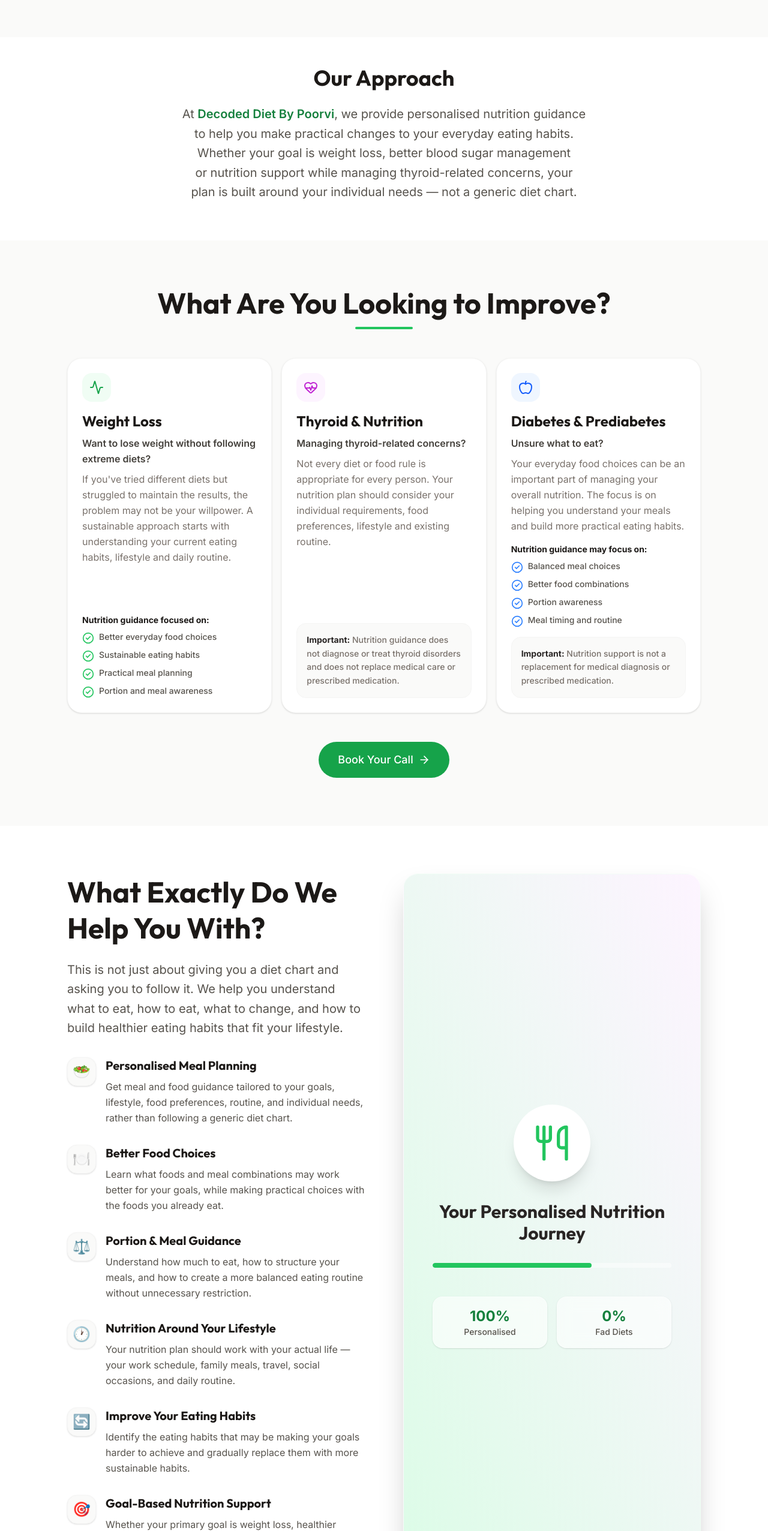
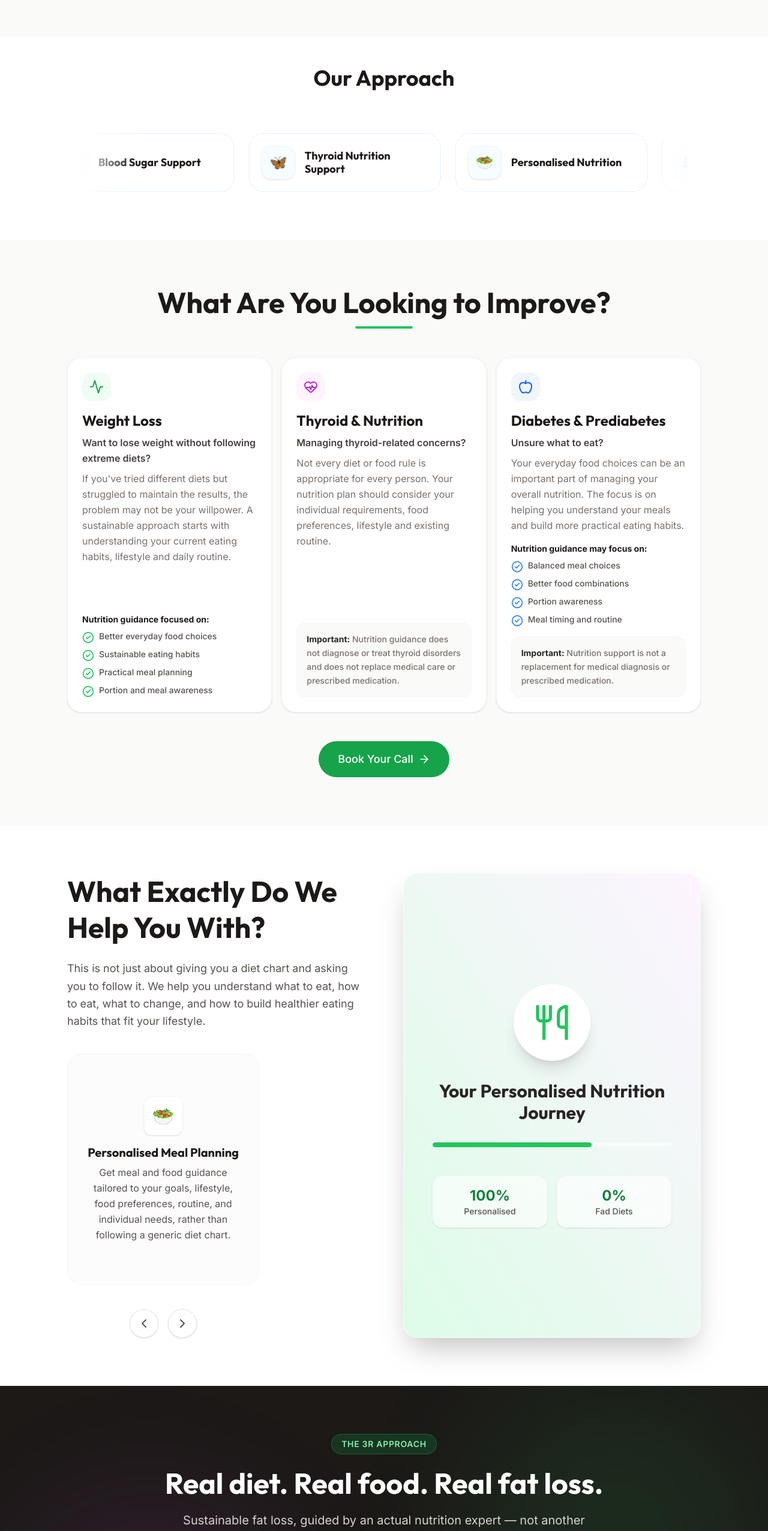
Before and after one commit to connecttws/DT_Poorve_Page, a Next.js app: page / in a window 1280 px wide. Shown: the part 1353-3906 px from the top of the page at 60% size. Built offline with nearby package versions, Linux system fonts and the light colour scheme.

Commit message:
Update carousels for approach and services section

```diff
--- a/src/app/page.tsx
+++ b/src/app/page.tsx
@@ -1,12 +1,27 @@
 "use client";
 
 import { motion } from "framer-motion";
-import { ArrowRight, CheckCircle2, ChevronDown, Utensils, Apple, Activity, HeartPulse, Play } from "lucide-react";
+import { ArrowRight, CheckCircle2, ChevronDown, Utensils, Apple, Activity, HeartPulse, Play, ChevronLeft, ChevronRight } from "lucide-react";
 import Image from "next/image";
-import { useState } from "react";
+import { useState, useRef } from "react";
 
 export default function Home() {
   const [openFaq, setOpenFaq] = useState<number | null>(0);
+  const carouselRef = useRef<HTMLDivElement>(null);
+
+  const scrollCarousel = (direction: "left" | "right") => {
+    if (carouselRef.current) {
+      const firstChild = carouselRef.current.children[0] as HTMLElement;
+      const cardWidth = firstChild ? firstChild.offsetWidth : 300;
+      const gap = 16; // 1rem (gap-4)
+      const scrollAmount = cardWidth + gap;
+      carouselRef.current.scrollBy({
+        left: direction === "left" ? -scrollAmount : scrollAmount,
+        behavior: "smooth"
+      });
+    }
+  };
+
   const fadeIn = {
     hidden: { opacity: 0, y: 20 },
     visible: { opacity: 1, y: 0, transition: { duration: 0.6 } }
@@ -106,14 +121,54 @@
             whileInView="visible"
             viewport={{ once: true, margin: "-100px" }}
             variants={staggerContainer}
-            className="max-w-3xl mx-auto text-center"
+            className="max-w-5xl mx-auto text-center"
           >
-            <motion.h2 variants={fadeIn} className="text-2xl md:text-4xl font-bold text-stone-900 mb-6">
+            <motion.h2 variants={fadeIn} className="text-2xl md:text-4xl font-bold text-stone-900 mb-10 lg:mb-14">
               Our Approach
             </motion.h2>
-            <motion.p variants={fadeIn} className="text-lg md:text-xl text-stone-600 leading-relaxed text-balance">
-              At <span className="text-brand-700 font-semibold">Decoded Diet By Poorvi</span>, we provide personalised nutrition guidance to help you make practical changes to your everyday eating habits. Whether your goal is weight loss, better blood sugar management or nutrition support while managing thyroid-related concerns, your plan is built around your individual needs — not a generic diet chart.
-            </motion.p>
+
+            <div className="relative w-full overflow-hidden py-4">
+              {/* Fade overlays for smooth entry/exit */}
+              <div className="absolute top-0 left-0 w-8 md:w-24 h-full bg-gradient-to-r from-white to-transparent z-10 pointer-events-none"></div>
+              <div className="absolute top-0 right-0 w-8 md:w-24 h-full bg-gradient-to-l from-white to-transparent z-10 pointer-events-none"></div>
+
+              <motion.div
+                animate={{ x: ["0%", "-50%"] }}
+                transition={{ ease: "linear", duration: 25, repeat: Infinity }}
+                className="flex gap-4 md:gap-6 w-max"
+              >
+                {[
+                  { icon: "🥗", title: "Personalised Nutrition" },
+                  { icon: "⚖️", title: "Sustainable Weight Management" },
+                  { icon: "🩸", title: "Blood Sugar Support" },
+                  { icon: "🦋", title: "Thyroid Nutrition Support" },
+                  { icon: "🥗", title: "Personalised Nutrition" },
+                  { icon: "⚖️", title: "Sustainable Weight Management" },
+                  { icon: "🩸", title: "Blood Sugar Support" },
+                  { icon: "🦋", title: "Thyroid Nutrition Support" },
+                  { icon: "🥗", title: "Personalised Nutrition" },
+                  { icon: "⚖️", title: "Sustainable Weight Management" },
+                  { icon: "🩸", title: "Blood Sugar Support" },
+                  { icon: "🦋", title: "Thyroid Nutrition Support" },
+                  { icon: "🥗", title: "Personalised Nutrition" },
+                  { icon: "⚖️", title: "Sustainable Weight Management" },
+                  { icon: "🩸", title: "Blood Sugar Support" },
+                  { icon: "🦋", title: "Thyroid Nutrition Support" }
+                ].map((item, i) => (
+                  <div
+                    key={i}
+                    className="flex items-center gap-4 p-4 md:p-5 rounded-[1.5rem] bg-white border border-sky-100 hover:border-sky-300 hover:shadow-lg hover:shadow-sky-100 transition-all duration-300 group w-[260px] md:w-[320px] shrink-0"
+                  >
+                    <div className="w-14 h-14 shrink-0 rounded-2xl bg-sky-50/50 border border-sky-50 flex items-center justify-center text-2xl shadow-sm group-hover:scale-110 transition-transform duration-300">
+                      {item.icon}
+                    </div>
+                    <h3 className="text-base md:text-lg font-bold text-stone-900 leading-tight text-left">
+                      {item.title}
+                    </h3>
+                  </div>
+                ))}
+              </motion.div>
+            </div>
           </motion.div>
         </div>
       </section>
@@ -238,11 +293,17 @@
               <motion.h2 variants={fadeIn} className="text-3xl md:text-5xl font-bold text-stone-900 mb-6 leading-tight">
                 What Exactly Do We Help You With?
               </motion.h2>
-              <motion.p variants={fadeIn} className="text-xl text-stone-600 mb-8 leading-relaxed">
+              <motion.p variants={fadeIn} className="text-base md:text-lg text-stone-600 mb-8 leading-relaxed">
                 This is not just about giving you a diet chart and asking you to follow it. We help you understand what to eat, how to eat, what to change, and how to build healthier eating habits that fit your lifestyle.
               </motion.p>
 
-              <div className="space-y-8">
+              <div className="flex flex-col items-center lg:items-start w-full">
+                <div className="relative group/carousel w-[280px] sm:w-[320px]">
+                  <div
+                    ref={carouselRef}
+                    className="flex gap-4 overflow-x-auto snap-x snap-mandatory pb-4 pt-2 scrollbar-hide"
+                    style={{ scrollbarWidth: 'none', msOverflowStyle: 'none' }}
+                  >
                     {[
                       { icon: "🥗", title: "Personalised Meal Planning", desc: "Get meal and food guidance tailored to your goals, lifestyle, food preferences, routine, and individual needs, rather than following a generic diet chart." },
                       { icon: "🍽️", title: "Better Food Choices", desc: "Learn what foods and meal combinations may work better for your goals, while making practical choices with the foods you already eat." },
@@ -251,16 +312,41 @@
                       { icon: "🔄", title: "Improve Your Eating Habits", desc: "Identify the eating habits that may be making your goals harder to achieve and gradually replace them with more sustainable habits." },
                       { icon: "🎯", title: "Goal-Based Nutrition Support", desc: "Whether your primary goal is weight loss, healthier eating, thyroid-related nutrition support, or blood sugar management, your nutrition approach is built around your specific requirements." }
                     ].map((item, i) => (
-                  <motion.div key={i} variants={fadeIn} className="flex gap-4">
-                    <div className="w-12 h-12 rounded-2xl bg-stone-50 flex items-center justify-center text-2xl shrink-0 shadow-sm border border-stone-100">
+                      <div key={i} className="w-[280px] sm:w-[320px] shrink-0 snap-center">
+                        <motion.div
+                          variants={fadeIn}
+                          className="bg-stone-50/50 p-6 sm:p-8 rounded-[1.5rem] border border-stone-100 hover:shadow-lg hover:shadow-stone-200/50 hover:bg-white transition-all duration-300 group flex flex-col gap-4 items-center justify-center w-full h-full"
+                        >
+                          <div className="w-16 h-16 shrink-0 rounded-xl bg-white border border-stone-100/50 shadow-sm flex items-center justify-center text-3xl group-hover:scale-110 group-hover:-rotate-3 transition-transform duration-300">
                             {item.icon}
                           </div>
-                    <div>
-                      <h4 className="text-xl font-bold text-stone-900 mb-2">{item.title}</h4>
-                      <p className="text-stone-600 leading-relaxed">{item.desc}</p>
+                          <div className="text-center">
+                            <h4 className="text-lg sm:text-xl font-bold text-stone-900 mb-2 leading-tight">{item.title}</h4>
+                            <p className="text-sm sm:text-base text-stone-600 leading-relaxed max-w-sm mx-auto">{item.desc}</p>
                           </div>
                         </motion.div>
+                      </div>
                     ))}
+                  </div>
+
+                  {/* Carousel Controls - Below the cards */}
+                  <div className="flex items-center gap-4 mt-4 lg:mt-6 justify-center">
+                    <button
+                      onClick={() => scrollCarousel("left")}
+                      className="w-12 h-12 rounded-full bg-white border border-stone-200 flex items-center justify-center text-stone-600 hover:bg-brand-50 hover:text-brand-600 hover:border-brand-200 transition-all shadow-sm active:scale-95"
+                      aria-label="Previous slide"
+                    >
+                      <ChevronLeft className="w-6 h-6" />
+                    </button>
+                    <button
+                      onClick={() => scrollCarousel("right")}
+                      className="w-12 h-12 rounded-full bg-white border border-stone-200 flex items-center justify-center text-stone-600 hover:bg-brand-50 hover:text-brand-600 hover:border-brand-200 transition-all shadow-sm active:scale-95"
+                      aria-label="Next slide"
+                    >
+                      <ChevronRight className="w-6 h-6" />
+                    </button>
+                  </div>
+                </div>
               </div>
             </motion.div>
 
```
Lines whose indentation alone changed are shown as unchanged.
